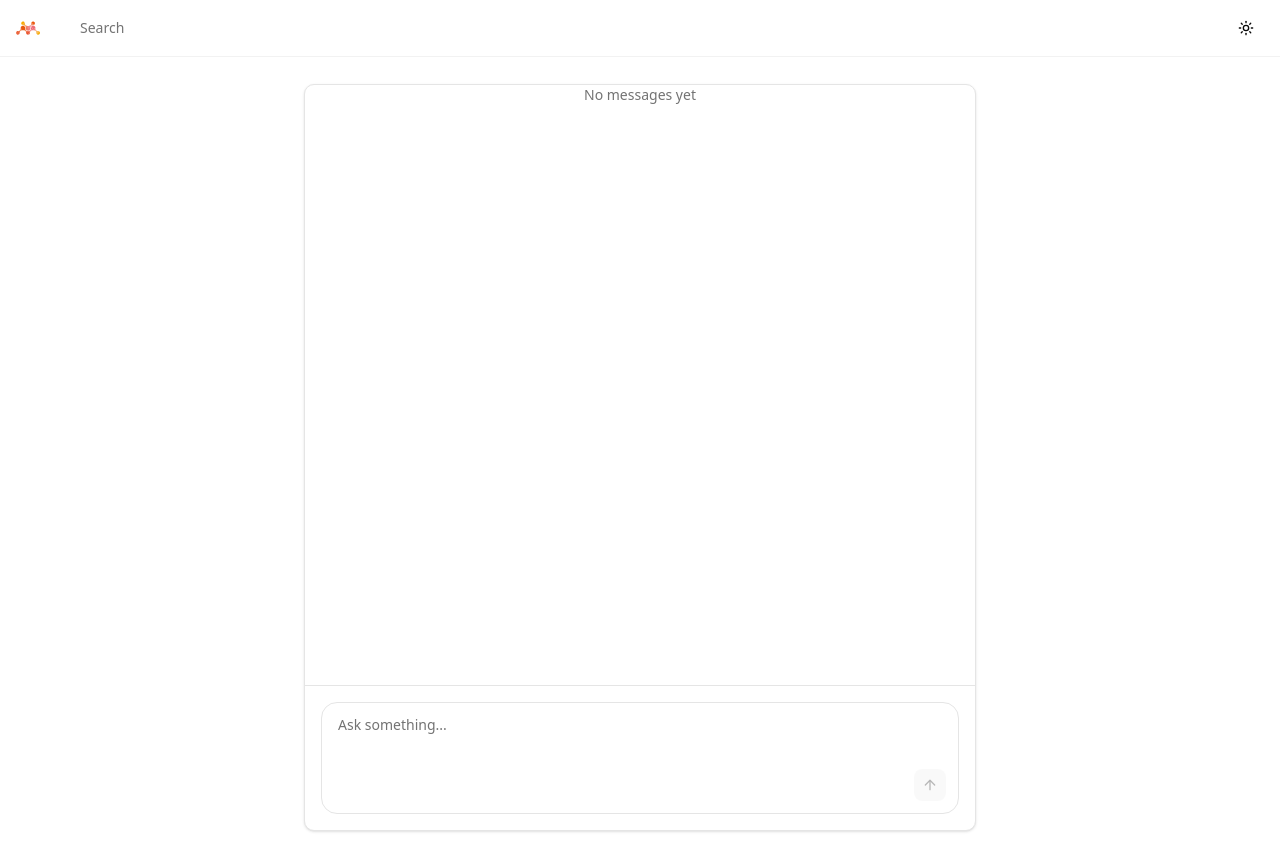
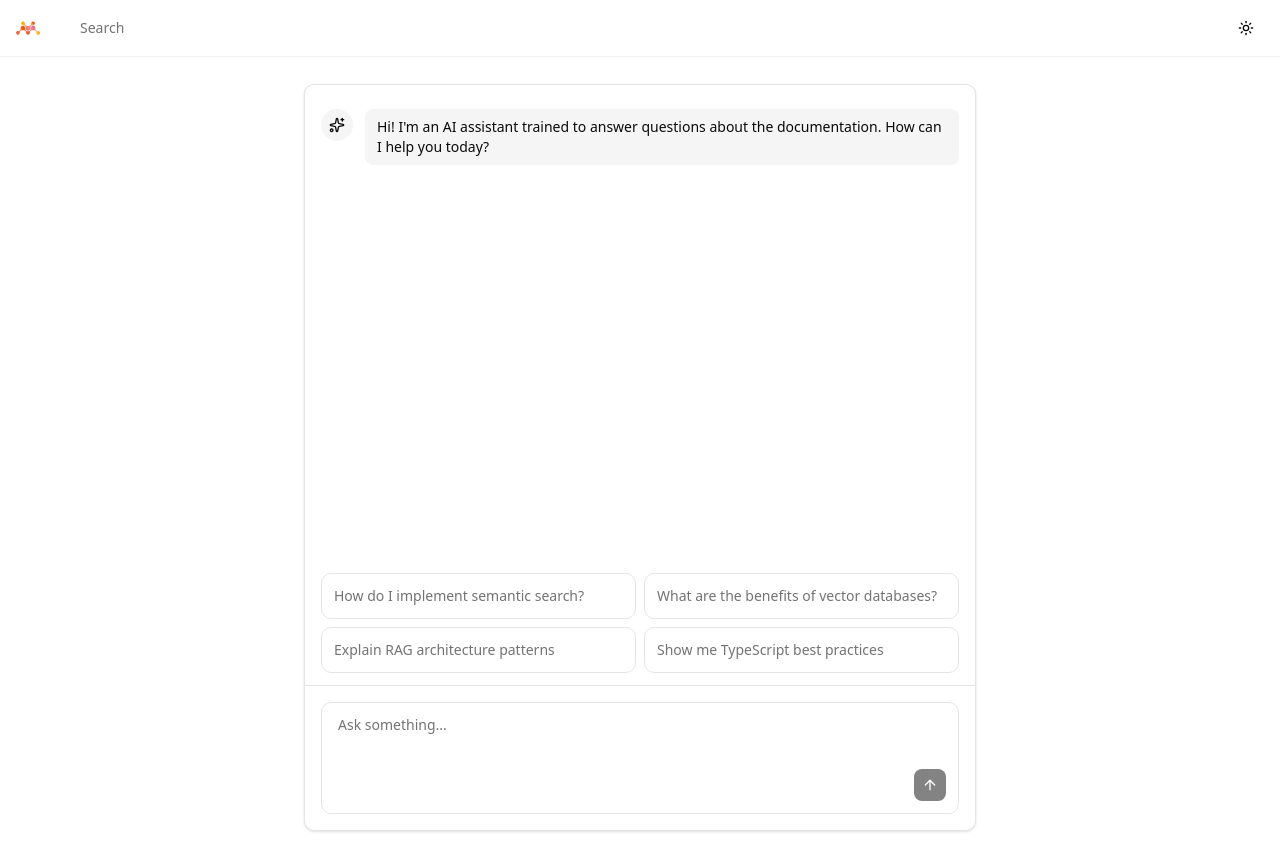
Before and after one commit to mixedbread-ai/mixedbread-ts, a Next.js app in the folder packages/search/: page /chat in a window 1280 px wide. Built offline with nearby package versions, Linux system fonts and the light colour scheme.

Commit message:
feat: add suggestions, welcome message + fix input focus

```diff
--- a/packages/search/src/app/chat/page.tsx
+++ b/packages/search/src/app/chat/page.tsx
@@ -1,8 +1,15 @@
 'use client';
 
 import { useChatDemo } from '@/search/hooks/use-chat-demo';
-import { Composer, ComposerInput, ComposerFooter, ComposerSubmit } from '@/search/ui/composer';
-import { Thread, ThreadViewport, ThreadMessages, ThreadScrollToBottom } from '@/search/ui/thread';
+import {
+  Composer,
+  ComposerInput,
+  ComposerFooter,
+  ComposerSubmit,
+  ComposerSuggestions,
+  ComposerSuggestionItem,
+} from '@/search/ui/composer';
+import { Thread, ThreadViewport, ThreadMessages, ThreadScrollToBottom, ThreadIf } from '@/search/ui/thread';
 
 export default function ChatDemoPage() {
   const { thread, sendMessage, isLoading } = useChatDemo();
@@ -15,6 +22,26 @@ export default function ChatDemoPage() {
             <ThreadMessages />
 
             <ThreadScrollToBottom />
+
+            <ThreadIf empty>
+              <ComposerSuggestions>
+                <ComposerSuggestionItem>
+                  <span className="line-clamp-1">How do I implement semantic search?</span>
+                </ComposerSuggestionItem>
+
+                <ComposerSuggestionItem>
+                  <span className="line-clamp-1">What are the benefits of vector databases?</span>
+                </ComposerSuggestionItem>
+
+                <ComposerSuggestionItem>
+                  <span className="line-clamp-1">Explain RAG architecture patterns</span>
+                </ComposerSuggestionItem>
+
+                <ComposerSuggestionItem>
+                  <span className="line-clamp-1">Show me TypeScript best practices</span>
+                </ComposerSuggestionItem>
+              </ComposerSuggestions>
+            </ThreadIf>
           </ThreadViewport>
 
           <div className="border-t p-4">
--- a/packages/search/src/search/ui/composer.tsx
+++ b/packages/search/src/search/ui/composer.tsx
@@ -1,4 +1,4 @@
-import { ComponentProps, createContext, useCallback, useContext, useMemo, useState } from 'react';
+import { ComponentProps, createContext, useCallback, useContext, useMemo, useState, useRef } from 'react';
 import { ComposerState, SendMessageFunc } from '../lib/types';
 import { LoaderCircleIcon, ArrowUpIcon } from 'lucide-react';
 import { cn } from '@/lib/utils';
@@ -6,10 +6,8 @@ import { cn } from '@/lib/utils';
 interface ComposerContextProps {
   state: ComposerState;
   setState: (value: string) => void;
-  submit: () => void;
+  submit: () => Promise<void>;
   canSubmit: boolean;
-  addAttachment?: (file: File) => void;
-  removeAttachment?: (id: string) => void;
 }
 
 const ComposerContext = createContext<ComposerContextProps | null>(null);
@@ -51,7 +49,7 @@ export function Composer({ onSubmit, className, children, ...props }: ComposerPr
     <ComposerContext.Provider value={memoizedValue}>
       <div
         className={cn(
-          'relative rounded-2xl border bg-background p-3',
+          'relative rounded-lg border bg-background p-3',
           'focus-within:ring-1 focus-within:ring-ring focus-within:ring-offset-1 focus-within:ring-offset-background',
           className,
         )}
@@ -60,6 +58,37 @@ export function Composer({ onSubmit, className, children, ...props }: ComposerPr
         {children}
       </div>
     </ComposerContext.Provider>
+  );
+}
+
+export type ComposerSuggestionsProps = ComponentProps<'div'>;
+
+export function ComposerSuggestions({ className, children, ...props }: ComposerSuggestionsProps) {
+  return (
+    <div
+      className={cn('absolute bottom-3 grid grid-cols-1 sm:grid-cols-2 inset-x-4 gap-2', className)}
+      {...props}
+    >
+      {children}
+    </div>
+  );
+}
+
+export type ComposerSuggestionItemProps = ComponentProps<'button'>;
+
+export function ComposerSuggestionItem({ className, children, ...props }: ComposerSuggestionItemProps) {
+  return (
+    <button
+      type="button"
+      className={cn(
+        'w-full text-left rounded-lg border bg-background p-3 text-sm text-muted-foreground hover:bg-accent/40 hover:text-accent-foreground',
+        'focus:outline-none focus:ring-1 focus:ring-ring focus:ring-offset-1 focus:ring-offset-background',
+        className,
+      )}
+      {...props}
+    >
+      {children}
+    </button>
   );
 }
 
@@ -72,12 +101,17 @@ export function ComposerInput({
   ...props
 }: ComposerInputProps) {
   const { state, setState, submit, canSubmit } = useComposer();
+  const textareaRef = useRef<HTMLTextAreaElement>(null);
 
   const handleKeyDown = useCallback(
     (e: React.KeyboardEvent<HTMLTextAreaElement>) => {
       if (e.key === 'Enter' && !e.shiftKey) {
         e.preventDefault();
-        if (canSubmit) submit();
+        if (canSubmit) {
+          submit().then(() => {
+            textareaRef.current?.focus();
+          });
+        }
       }
       onKeyDown?.(e);
     },
@@ -86,10 +120,10 @@ export function ComposerInput({
 
   return (
     <textarea
+      ref={textareaRef}
       className={cn(
         'min-h-10 field-sizing-content w-full resize-none bg-transparent px-1 text-sm',
         'placeholder:text-muted-foreground focus:outline-none',
-        'scrollbar-thin scrollbar-thumb-muted scrollbar-track-transparent',
         className,
       )}
       value={state.value}
@@ -123,12 +157,9 @@ export function ComposerSubmit({ className, children, ...props }: ComposerSubmit
       onClick={submit}
       disabled={!canSubmit}
       className={cn(
-        'inline-flex items-center justify-center rounded-md p-2',
-        'bg-muted text-muted-foreground',
-        'hover:bg-accent hover:text-foreground',
+        'inline-flex items-center justify-center rounded-md p-2 bg-foreground text-background hover:bg-foreground/90',
+        'transition-all focus:outline-none focus:ring-1 focus:ring-ring focus:ring-offset-1 focus:ring-offset-background',
         'disabled:opacity-50 disabled:pointer-events-none',
-        'transition-all focus:outline-none focus:ring-1 focus:ring-ring',
-        canSubmit && 'bg-foreground text-background hover:bg-foreground/90',
         className,
       )}
       {...props}
--- a/packages/search/src/search/ui/message.tsx
+++ b/packages/search/src/search/ui/message.tsx
@@ -1,6 +1,6 @@
 import { ComponentProps, createContext, useContext, useState } from 'react';
 import { type Message as MessageType } from '../lib/types';
-import { UserIcon, BotIcon, CopyIcon, CheckIcon } from 'lucide-react';
+import { UserIcon, SparklesIcon, CopyIcon, CheckIcon } from 'lucide-react';
 import { cn } from '@/lib/utils';
 import { TextShimmer } from './text-shimmer';
 
@@ -19,7 +19,7 @@ export function AssistantMessage({ className, ...props }: AssistantMessageProps)
   return (
     <div className={cn('flex gap-3', className)} {...props}>
       <div className={cn('flex size-8 shrink-0 items-center justify-center rounded-full bg-muted')}>
-        <BotIcon className="size-4" />
+        <SparklesIcon className="size-4" />
       </div>
       <div className="flex grow flex-col">
         <div className="rounded-md px-3 py-2 bg-muted self-start">
@@ -62,10 +62,30 @@ export function PendingMessage({ className, ...props }: PendingMessageProps) {
   return (
     <div className={cn('flex gap-3', className)} {...props}>
       <div className={cn('flex size-8 shrink-0 items-center justify-center rounded-full bg-muted')}>
-        <BotIcon className="size-4" />
+        <SparklesIcon className="size-4" />
       </div>
       <div className="pb-10 pt-0.5">
         <TextShimmer className="text-sm">Thinking...</TextShimmer>
+      </div>
+    </div>
+  );
+}
+
+export type WelcomeMessageProps = ComponentProps<'div'>;
+
+export function WelcomeMessage({ className, ...props }: WelcomeMessageProps) {
+  return (
+    <div className={cn('flex gap-3', className)} {...props}>
+      <div className={cn('flex size-8 shrink-0 items-center justify-center rounded-full bg-muted')}>
+        <SparklesIcon className="size-4" />
+      </div>
+      <div className="flex grow flex-col">
+        <div className="rounded-md px-3 py-2 bg-muted self-start">
+          <p className="text-sm">
+            Hi! I&apos;m an AI assistant trained to answer questions about the documentation. How can I help
+            you today?
+          </p>
+        </div>
       </div>
     </div>
   );
--- a/packages/search/src/search/ui/thread.tsx
+++ b/packages/search/src/search/ui/thread.tsx
@@ -17,7 +17,14 @@ import {
 import { motion } from 'motion/react';
 import { type Thread as ThreadType } from '../lib/types';
 import { ChevronDownIcon } from 'lucide-react';
-import { AssistantMessage, Message, MessageContext, PendingMessage, UserMessage } from './message';
+import {
+  AssistantMessage,
+  Message,
+  MessageContext,
+  PendingMessage,
+  UserMessage,
+  WelcomeMessage,
+} from './message';
 
 interface ThreadContextProps {
   thread: ThreadType;
@@ -67,32 +74,29 @@ export function ThreadViewport({ autoScroll = true, children, ...props }: Thread
 export interface ThreadMessagesProps extends ComponentProps<'div'> {
   components?: {
     Message?: typeof Message;
-    Empty?: () => ReactNode;
     AssistantMessage?: typeof AssistantMessage;
     UserMessage?: typeof UserMessage;
     PendingMessage?: typeof PendingMessage;
+    WelcomeMessage?: typeof WelcomeMessage;
   };
 }
 
 export function ThreadMessages({
   components: {
     Message: MessageComponent = Message,
-    Empty = () => <div className="text-center text-sm text-muted-foreground">No messages yet</div>,
     AssistantMessage: AssistantMessageComponent = AssistantMessage,
     UserMessage: UserMessageComponent = UserMessage,
     PendingMessage: PendingMessageComponent = PendingMessage,
+    WelcomeMessage: WelcomeMessageComponent = WelcomeMessage,
   } = {},
   className,
   ...props
 }: ThreadMessagesProps) {
   const { thread } = useThread();
 
-  if (thread.messages.length === 0) {
-    return <Empty />;
-  }
-
   return (
     <div className={cn('flex flex-col gap-7 px-4 py-6', className)} {...props}>
+      <WelcomeMessageComponent />
       {thread.messages.map((message, index) => (
         <MessageContext.Provider
           key={message.id}
```
